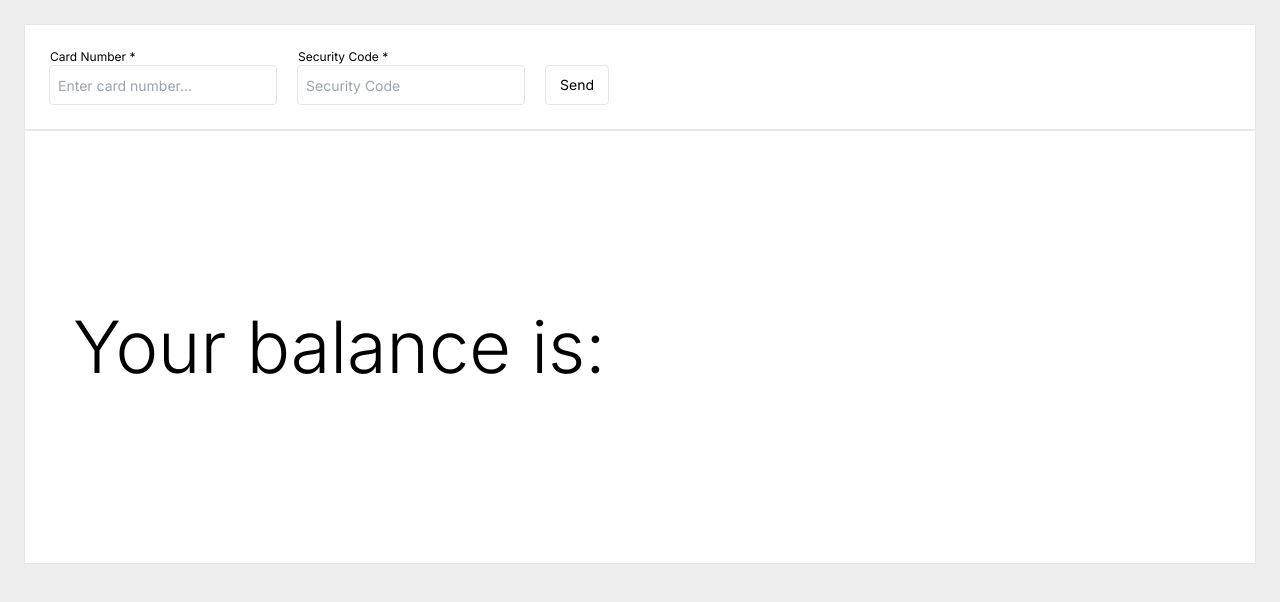
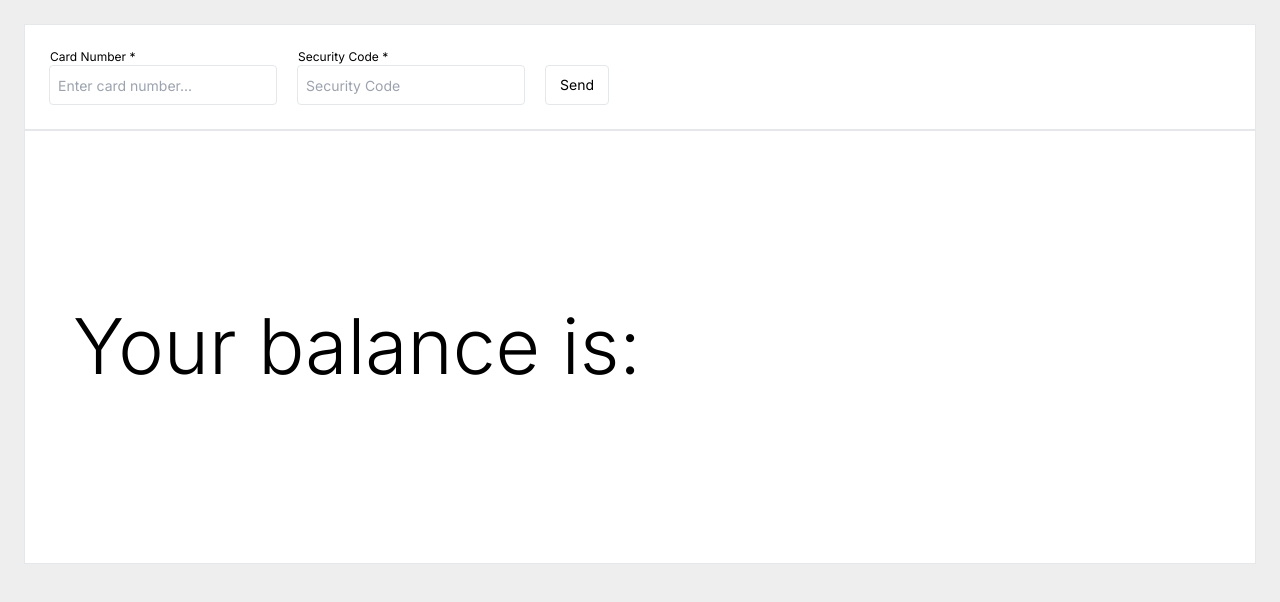
Before and after one commit to da-improved-bus-app/bus-app, a Next.js app in the folder busapp/: page /holocard in a window 1280 px wide. Shown: the top 602 px of the page. Built offline with nearby package versions, Linux system fonts and the light colour scheme.

Commit message:
Make balance text dynamically resize

```diff
--- a/busapp/src/app/holocard/page.jsx
+++ b/busapp/src/app/holocard/page.jsx
@@ -75,7 +75,7 @@ const HolocardPage = () => {
         Processing...
       </div> */}
       <Card>
-        <div className="h-96 p-6 flex items-center text-7xl font-light">
+        <div className="h-96 p-6 flex items-center text-[6vw] font-light">
           <div>Your balance is: {holocardData ? `$${(holocardData/100).toFixed(2)}`: ""}</div>
         </div>
       </Card>
```
